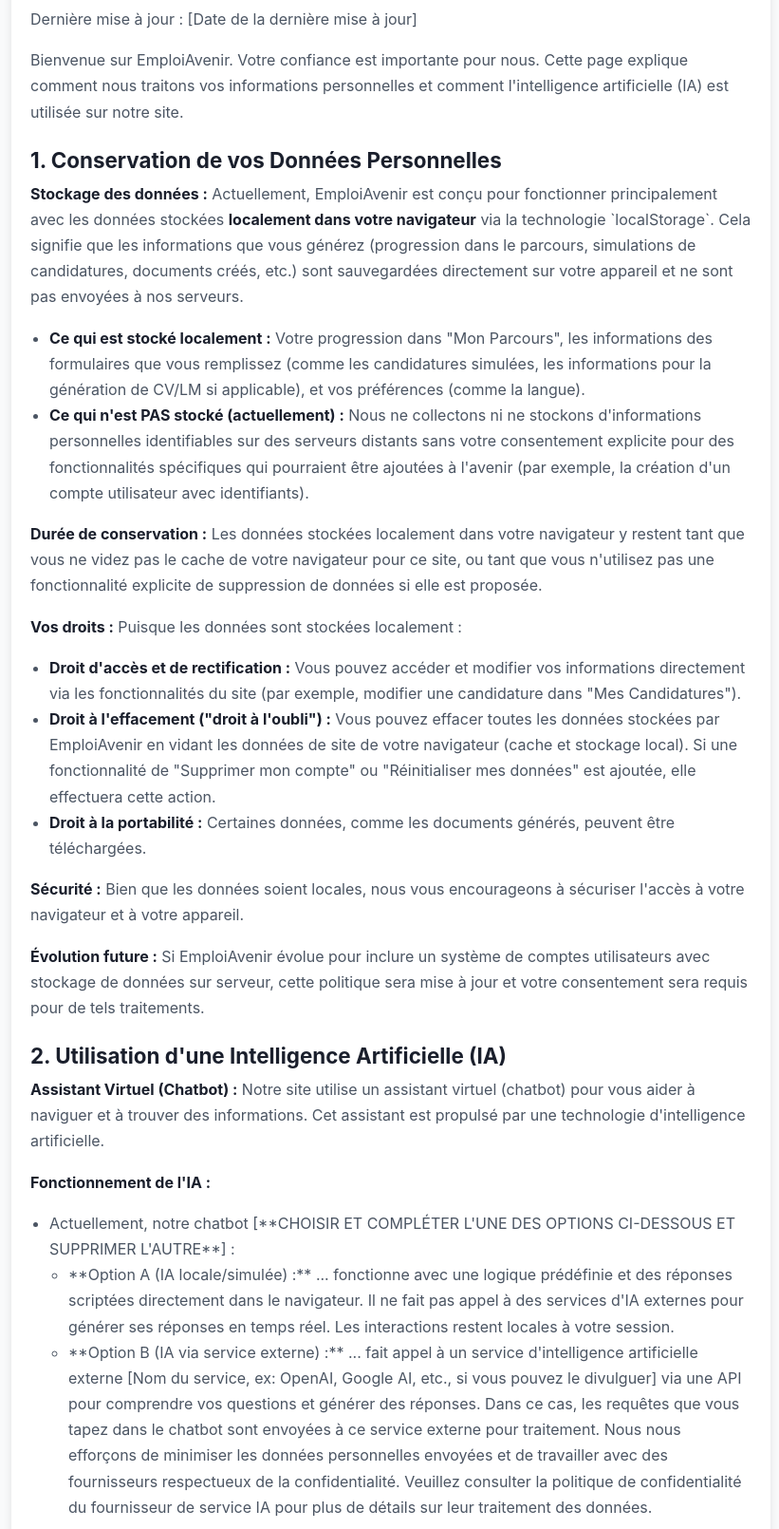
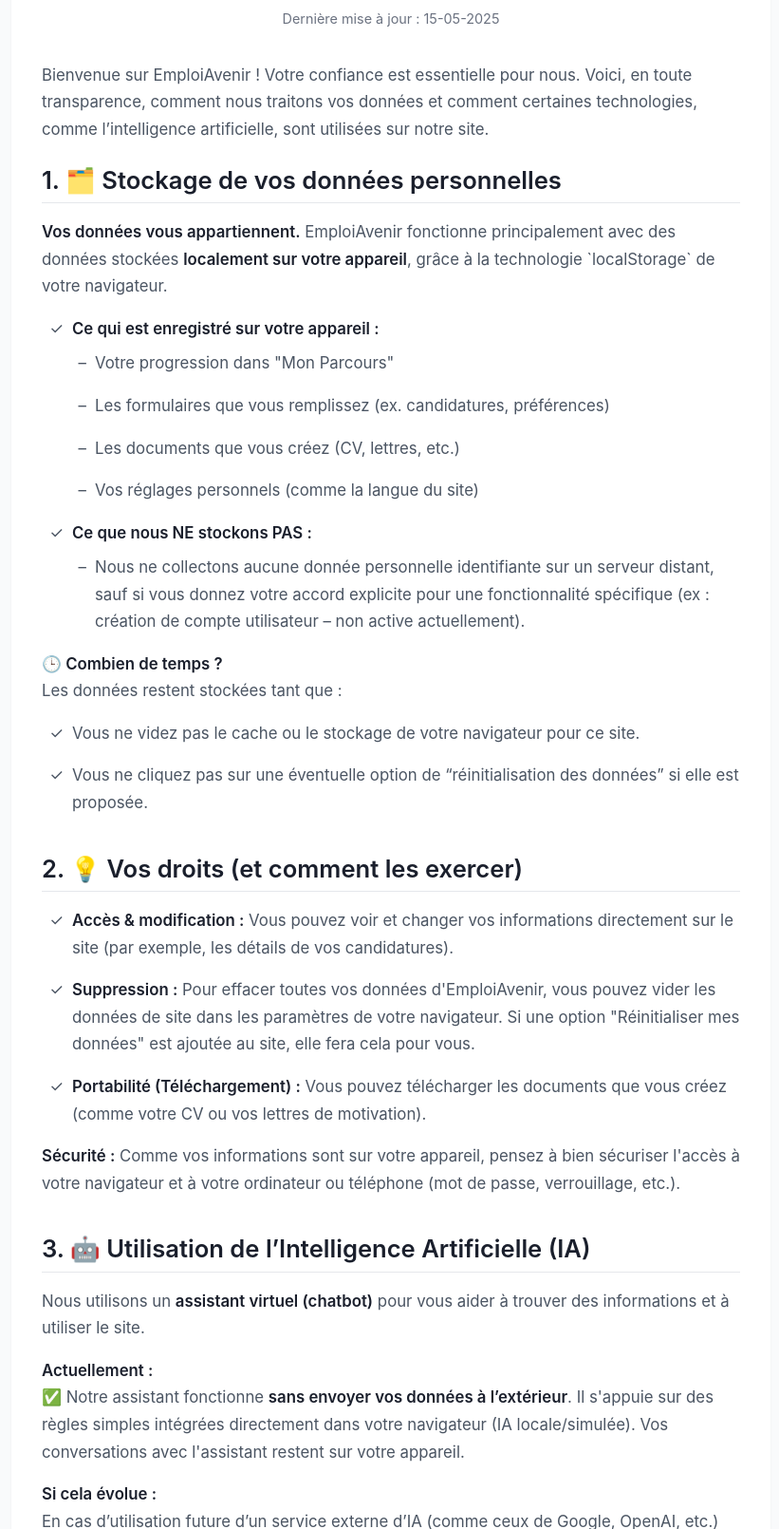
Before and after one commit to erdnaxam/Red-Cross-HTML, a plain HTML site: page politique-confidentialite.html in a window 1280 px wide. Shown: the part 204-1814 px from the top of the page at 95% size, without its empty margins (228-1049 px from the left). Drawn offline with Linux system fonts and the light colour scheme.

Commit message:
Amélioration page Politique Confidentialite

```diff
--- a/politique-confidentialite.html
+++ b/politique-confidentialite.html
@@ -3,18 +3,97 @@
 <head>
     <meta charset="UTF-8">
     <meta name="viewport" content="width=device-width, initial-scale=1.0">
-    <title>Politique de Confidentialité et Utilisation des Données - EmploiAvenir</title>
+    <title>Vos Données et Notre Engagement - EmploiAvenir</title> <!-- Titre plus engageant -->
     <link rel="stylesheet" href="style.css"> <!-- Réutiliser votre style principal -->
     <style>
-        /* Styles spécifiques pour cette page d'information si besoin */
-        body { padding-top: calc(var(--header-height) + 20px); /* Pour le header fixe + un peu d'espace */ }
-        .privacy-container { max-width: 800px; margin: 20px auto; padding: 20px; background-color: #fff; border-radius: 8px; box-shadow: 0 2px 10px rgba(0,0,0,0.1); }
-        .privacy-container h1 { font-size: 1.8rem; margin-bottom: 1rem; color: var(--color-primary); }
-        .privacy-container h2 { font-size: 1.4rem; margin-top: 1.5rem; margin-bottom: 0.5rem; color: var(--color-dark); }
-        .privacy-container p, .privacy-container ul { margin-bottom: 1rem; line-height: 1.7; color: var(--color-gray-darker); }
-        .privacy-container ul { padding-left: 20px; }
-        .privacy-container strong { color: var(--color-dark); }
-        .back-link-container { margin-top: 2rem; text-align: center; }
+        /* Variables CSS (assurez-vous qu'elles sont définies dans style.css ou ici) */
+        :root {
+            --color-primary: #8B5CF6; /* Ou votre couleur primaire EmploiAvenir */
+            --color-dark: #1A1F2C;
+            --color-gray-darker: #4B5563;
+            --color-gray-light: #E5E7EB;
+            --color-surface: #fff;
+            --radius: 8px;
+            --shadow-sm: 0 1px 3px rgba(0, 0, 0, 0.05);
+            --header-height: calc(4rem + 2px); /* Ajustez si besoin */
+            --font-primary: 'Inter', sans-serif;
+            --spacing-unit: 0.25rem;
+        }
+
+        body {
+            padding-top: calc(var(--header-height) + 20px);
+            font-family: var(--font-primary);
+            background-color: var(--color-light, #f9fafb);
+            color: var(--color-dark);
+        }
+        .privacy-container {
+            max-width: 800px;
+            margin: calc(var(--spacing-unit) * 8) auto; /* 32px auto */
+            padding: calc(var(--spacing-unit) * 8);    /* 32px */
+            background-color: var(--color-surface);
+            border-radius: var(--radius);
+            box-shadow: var(--shadow-sm);
+            line-height: 1.7; /* Interligne pour lisibilité */
+        }
+        .privacy-container h1 {
+            font-size: clamp(1.6rem, 4vw, 2rem); /* Titre principal adaptatif */
+            margin-bottom: calc(var(--spacing-unit) * 6); /* 24px */
+            color: var(--color-primary);
+            text-align: center;
+            font-weight: 700;
+        }
+        .privacy-container h2 {
+            font-size: clamp(1.3rem, 3vw, 1.6rem); /* Sous-titres adaptatifs */
+            margin-top: calc(var(--spacing-unit) * 10); /* 40px */
+            margin-bottom: calc(var(--spacing-unit) * 4); /* 16px */
+            color: var(--color-dark);
+            font-weight: 600; /* Plus de contraste */
+            padding-bottom: calc(var(--spacing-unit) * 2); /* 8px */
+            border-bottom: 1px solid var(--color-gray-light);
+        }
+        .privacy-container h2:first-of-type {
+            margin-top: calc(var(--spacing-unit) * 6); /* Moins d'espace pour le premier H2 */
+        }
+
+        .privacy-container p, .privacy-container ul li {
+            margin-bottom: calc(var(--spacing-unit) * 4); /* 16px */
+            color: var(--color-gray-darker);
+            font-size: 1.05rem; /* Texte légèrement plus grand */
+        }
+        .privacy-container ul {
+            padding-left: calc(var(--spacing-unit) * 8); /* 32px */
+            list-style-type: '✓  '; /* Puces personnalisées plus claires */
+        }
+        .privacy-container ul ul { /* Sous-listes si besoin */
+             list-style-type: '–  ';
+             margin-top: calc(var(--spacing-unit) * 2);
+             padding-left: calc(var(--spacing-unit) * 6);
+        }
+        .privacy-container strong {
+            color: var(--color-dark);
+            font-weight: 600; /* Moins agressif que bold pur */
+        }
+        .privacy-container .update-date {
+            font-size: 0.9rem;
+            color: var(--color-gray);
+            text-align: center;
+            margin-bottom: calc(var(--spacing-unit) * 8); /* 32px */
+            display: block;
+        }
+        .privacy-container .contact-email a {
+            color: var(--color-primary);
+            font-weight: 600;
+            text-decoration: underline;
+        }
+        .privacy-container .contact-email a:hover {
+            color: var(--color-primary-darker);
+        }
+
+        .back-link-container {
+            margin-top: calc(var(--spacing-unit) * 12); /* 48px */
+            text-align: center;
+        }
+        /* S'assurer que les styles de .btn et .btn-outline sont chargés depuis style.css */
     </style>
 </head>
 <body>
@@ -38,73 +117,84 @@
 
     <main>
         <div class="privacy-container">
-            <h1>Informations sur la Confidentialité et l'Utilisation des Données</h1>
+            <h1>Vos Données et Notre Engagement</h1>
+            <p class="update-date">Dernière mise à jour : 15-05-2025</p>
 
-            <p>Dernière mise à jour : [Date de la dernière mise à jour]</p>
+            <p>Bienvenue sur EmploiAvenir ! Votre confiance est essentielle pour nous. Voici, en toute transparence, comment nous traitons vos données et comment certaines technologies, comme l’intelligence artificielle, sont utilisées sur notre site.</p>
 
-            <p>Bienvenue sur EmploiAvenir. Votre confiance est importante pour nous. Cette page explique comment nous traitons vos informations personnelles et comment l'intelligence artificielle (IA) est utilisée sur notre site.</p>
-
-            <h2>1. Conservation de vos Données Personnelles</h2>
+            <h2>1. 🗂️ Stockage de vos données personnelles</h2>
             <p>
-                <strong>Stockage des données :</strong> Actuellement, EmploiAvenir est conçu pour fonctionner principalement avec les données stockées <strong>localement dans votre navigateur</strong> via la technologie `localStorage`. Cela signifie que les informations que vous générez (progression dans le parcours, simulations de candidatures, documents créés, etc.) sont sauvegardées directement sur votre appareil et ne sont pas envoyées à nos serveurs.
+                <strong>Vos données vous appartiennent.</strong> EmploiAvenir fonctionne principalement avec des données stockées <strong>localement sur votre appareil</strong>, grâce à la technologie `localStorage` de votre navigateur.
             </p>
             <ul>
-                <li><strong>Ce qui est stocké localement :</strong> Votre progression dans "Mon Parcours", les informations des formulaires que vous remplissez (comme les candidatures simulées, les informations pour la génération de CV/LM si applicable), et vos préférences (comme la langue).</li>
-                <li><strong>Ce qui n'est PAS stocké (actuellement) :</strong> Nous ne collectons ni ne stockons d'informations personnelles identifiables sur des serveurs distants sans votre consentement explicite pour des fonctionnalités spécifiques qui pourraient être ajoutées à l'avenir (par exemple, la création d'un compte utilisateur avec identifiants).</li>
+                <li><strong>Ce qui est enregistré sur votre appareil :</strong>
+                    <ul>
+                        <li>Votre progression dans "Mon Parcours"</li>
+                        <li>Les formulaires que vous remplissez (ex. candidatures, préférences)</li>
+                        <li>Les documents que vous créez (CV, lettres, etc.)</li>
+                        <li>Vos réglages personnels (comme la langue du site)</li>
+                    </ul>
+                </li>
+                <li><strong>Ce que nous NE stockons PAS :</strong>
+                    <ul>
+                        <li>Nous ne collectons aucune donnée personnelle identifiante sur un serveur distant, sauf si vous donnez votre accord explicite pour une fonctionnalité spécifique (ex : création de compte utilisateur – non active actuellement).</li>
+                    </ul>
+                </li>
             </ul>
             <p>
-                <strong>Durée de conservation :</strong> Les données stockées localement dans votre navigateur y restent tant que vous ne videz pas le cache de votre navigateur pour ce site, ou tant que vous n'utilisez pas une fonctionnalité explicite de suppression de données si elle est proposée.
+                <strong>🕒 Combien de temps ?</strong><br>
+                Les données restent stockées tant que :
+            </p>
+            <ul>
+                <li>Vous ne videz pas le cache ou le stockage de votre navigateur pour ce site.</li>
+                <li>Vous ne cliquez pas sur une éventuelle option de “réinitialisation des données” si elle est proposée.</li>
+            </ul>
+
+            <h2>2. 💡 Vos droits (et comment les exercer)</h2>
+            <ul>
+                <li><strong>Accès & modification :</strong> Vous pouvez voir et changer vos informations directement sur le site (par exemple, les détails de vos candidatures).</li>
+                <li><strong>Suppression :</strong> Pour effacer toutes vos données d'EmploiAvenir, vous pouvez vider les données de site dans les paramètres de votre navigateur. Si une option "Réinitialiser mes données" est ajoutée au site, elle fera cela pour vous.</li>
+                <li><strong>Portabilité (Téléchargement) :</strong> Vous pouvez télécharger les documents que vous créez (comme votre CV ou vos lettres de motivation).</li>
+            </ul>
+            <p>
+                <strong>Sécurité :</strong> Comme vos informations sont sur votre appareil, pensez à bien sécuriser l'accès à votre navigateur et à votre ordinateur ou téléphone (mot de passe, verrouillage, etc.).
+            </p>
+
+            <h2>3. 🤖 Utilisation de l’Intelligence Artificielle (IA)</h2>
+            <p>
+                Nous utilisons un <strong>assistant virtuel (chatbot)</strong> pour vous aider à trouver des informations et à utiliser le site.
             </p>
             <p>
-                <strong>Vos droits :</strong> Puisque les données sont stockées localement :
+                <strong>Actuellement :</strong><br>
+                ✅ Notre assistant fonctionne <strong>sans envoyer vos données à l’extérieur</strong>. Il s'appuie sur des règles simples intégrées directement dans votre navigateur (IA locale/simulée). Vos conversations avec l'assistant restent sur votre appareil.
+            </p>
+            <p>
+                <strong>Si cela évolue :</strong><br>
+                En cas d’utilisation future d’un service externe d’IA (comme ceux de Google, OpenAI, etc.) pour améliorer l'assistant ou pour d'autres fonctionnalités (par exemple, aide à la rédaction de CV), vous serez clairement informé(e) et votre accord sera demandé avant toute utilisation.
+            </p>
+
+            <h2>4. 🍪 Cookies et technologies similaires</h2>
+            <p>
+                EmploiAvenir n'utilise pas de cookies publicitaires ou de cookies de suivi qui collectent vos informations personnelles pour les partager avec des tiers.
+            </p>
+            <p>
+                Nous utilisons principalement la technologie `localStorage` (expliquée ci-dessus) pour le bon fonctionnement du site. Des outils techniques de base peuvent aussi être utilisés pour :
             </p>
             <ul>
-                <li><strong>Droit d'accès et de rectification :</strong> Vous pouvez accéder et modifier vos informations directement via les fonctionnalités du site (par exemple, modifier une candidature dans "Mes Candidatures").</li>
-                <li><strong>Droit à l'effacement ("droit à l'oubli") :</strong> Vous pouvez effacer toutes les données stockées par EmploiAvenir en vidant les données de site de votre navigateur (cache et stockage local). Si une fonctionnalité de "Supprimer mon compte" ou "Réinitialiser mes données" est ajoutée, elle effectuera cette action.</li>
-                <li><strong>Droit à la portabilité :</strong> Certaines données, comme les documents générés, peuvent être téléchargées.</li>
+                <li>Enregistrer votre langue préférée.</li>
+                <li>Améliorer la navigation sur le site.</li>
+                <li>Mesurer de façon anonyme comment le site est utilisé afin de l'améliorer (par exemple, avec des outils comme Matomo ou Plausible que nous hébergerions nous-mêmes, sans partager vos données avec des tiers).</li>
             </ul>
+
+            <h2>5. 🔄 Mise à jour de cette politique</h2>
             <p>
-                <strong>Sécurité :</strong> Bien que les données soient locales, nous vous encourageons à sécuriser l'accès à votre navigateur et à votre appareil.
-            </p>
-            <p>
-                <strong>Évolution future :</strong> Si EmploiAvenir évolue pour inclure un système de comptes utilisateurs avec stockage de données sur serveur, cette politique sera mise à jour et votre consentement sera requis pour de tels traitements.
+                Nous pourrons adapter cette page d'information si le site EmploiAvenir évolue. Si des changements importants sont faits concernant vos données, vous en serez informé(e).
             </p>
 
-            <h2>2. Utilisation d'une Intelligence Artificielle (IA)</h2>
-            <p>
-                <strong>Assistant Virtuel (Chatbot) :</strong> Notre site utilise un assistant virtuel (chatbot) pour vous aider à naviguer et à trouver des informations. Cet assistant est propulsé par une technologie d'intelligence artificielle.
-            </p>
-            <p>
-                <strong>Fonctionnement de l'IA :</strong>
-            </p>
-            <ul>
-                <li>Actuellement, notre chatbot [**CHOISIR ET COMPLÉTER L'UNE DES OPTIONS CI-DESSOUS ET SUPPRIMER L'AUTRE**] :
-                    <ul>
-                        <li>**Option A (IA locale/simulée) :** ... fonctionne avec une logique prédéfinie et des réponses scriptées directement dans le navigateur. Il ne fait pas appel à des services d'IA externes pour générer ses réponses en temps réel. Les interactions restent locales à votre session.</li>
-                        <li>**Option B (IA via service externe) :** ... fait appel à un service d'intelligence artificielle externe [Nom du service, ex: OpenAI, Google AI, etc., si vous pouvez le divulguer] via une API pour comprendre vos questions et générer des réponses. Dans ce cas, les requêtes que vous tapez dans le chatbot sont envoyées à ce service externe pour traitement. Nous nous efforçons de minimiser les données personnelles envoyées et de travailler avec des fournisseurs respectueux de la confidentialité. Veuillez consulter la politique de confidentialité du fournisseur de service IA pour plus de détails sur leur traitement des données.</li>
-                    </ul>
-                </li>
-                <li><strong>Génération de documents (si applicable) :</strong> Si des fonctionnalités de génération de CV ou de lettres de motivation utilisent une IA pour suggérer du contenu : [Expliquer si c'est local ou via un service externe, et quelles données sont traitées].</li>
-            </ul>
-            <p>
-                <strong>Données traitées par l'IA :</strong> Les textes que vous saisissez dans le chatbot [et/ou les informations fournies pour la génération de documents] sont traités par l'IA pour vous fournir une réponse ou un service. Nous vous conseillons de ne pas partager d'informations personnelles très sensibles dans ces interactions si l'IA fait appel à un service externe.
-            </p>
-
-            <h2>3. Cookies et Technologies Similaires</h2>
-            <p>
-                EmploiAvenir utilise `localStorage` pour sauvegarder votre progression et vos préférences. Nous n'utilisons pas de cookies de suivi tiers à des fins publicitaires.
-                [Si vous utilisez des cookies pour des analyses basiques anonymes (ex: Matomo auto-hébergé, Plausible) ou des cookies techniques essentiels, mentionnez-le ici de manière simple.]
-                Par exemple : "Nous pouvons utiliser des cookies techniques essentiels au bon fonctionnement du site (comme la gestion de session pour le changement de langue) ou des cookies d'analyse anonymisés pour améliorer nos services."
-            </p>
-
-            <h2>4. Modifications de cette politique</h2>
-            <p>
-                Nous pouvons mettre à jour cette politique de temps à autre. Nous vous informerons de tout changement significatif.
-            </p>
-
-            <h2>5. Nous contacter</h2>
-            <p>
-                Si vous avez des questions concernant cette politique ou vos données personnelles, veuillez nous contacter à : [Votre adresse email de contact pour la vie privée, ex: confidentialite@emploiavenir.fr]
+            <h2>6. 📬 Nous contacter</h2>
+            <p class="contact-email">
+                Pour toute question sur la gestion de vos données personnelles, vous pouvez nous écrire à :
+                <a href="mailto:confidentialite@emploiavenir.fr"><strong>confidentialite@emploiavenir.fr</strong></a>
             </p>
 
             <div class="back-link-container">
@@ -115,9 +205,48 @@
 
     <!-- FOOTER (Identique à celui de index.html) -->
     <footer class="footer">
-      <!-- ... contenu du footer ... -->
-    </footer>
+        <div class="container">
+          <div class="footer-grid">
+            <div class="footer-column">
+              <h3>EmploiAvenir</h3>
+              <p>Votre guide personnalisé pour atteindre vos objectifs professionnels.</p>
+            </div>
+            <div class="footer-column">
+              <h3>Liens rapides</h3>
+              <ul class="footer-links">
+                <li><a href="index.html">Accueil</a></li>
+                <li><a href="MonParcours.html">Mon Parcours</a></li>
+                <li><a href="MesCandidature.html">Mes Candidatures</a></li>
+                <li><a href="Partenaires.html">Nos partenaires</a></li>
+                <li><a href="Documents.html">Mes documents</a></li>
+                <li><a href="Profil.html">Profil</a></li>
+              </ul>
+            </div>
+            <div class="footer-column">
+              <h3>Services</h3>
+              <ul class="footer-links">
+                <li><a href="#">Création de CV</a></li>
+                <li><a href="#">Lettres de motivation</a></li>
+                <li><a href="#">Coaching</a></li>
+                <li><a href="#">Préparation aux entretiens</a></li>
+                <li><a href="#">Partenaires entreprises</a></li>
+              </ul>
+            </div>
+            <div class="footer-column">
+              <h3>Contact</h3>
+              <ul class="footer-links">
+                <li><a href="tel:+33123456789">+33 1 23 45 67 89</a></li>
+                <li><a href="mailto:contact@emploiavenir.fr">contact@emploiavenir.fr</a></li>
+                <li>12 rue de l'Emploi, 75001 Paris</li>
+              </ul>
+            </div>
+          </div>
+          <div class="footer-bottom">
+            <p>© 2024 EmploiAvenir. Tous droits réservés.</p>
+          </div>
+        </div>
+      </footer>
 
-    <script src="Script.js" defer></script> <!-- Pour le menu mobile du header, si besoin -->
+    <script src="Script.js" defer></script>
 </body>
 </html>
```
